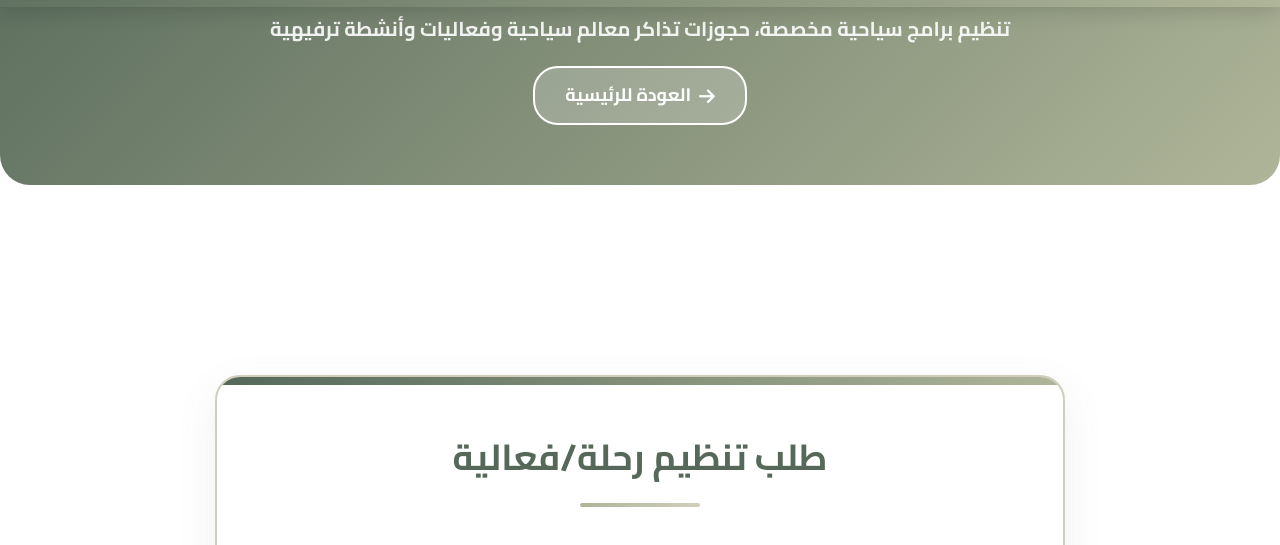
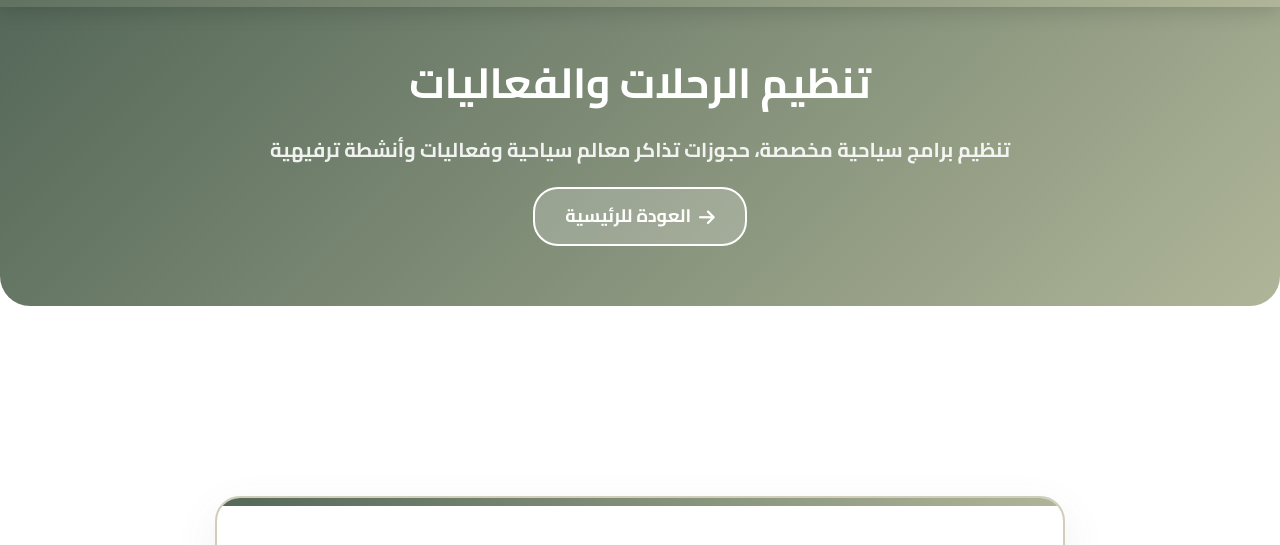
Before and after one commit to abdulrahmanazq8/rt, a plain HTML site: page tours-events.html in a window 1280 px wide. Shown: the part 194-739 px from the top of the page. Drawn offline with Linux system fonts and the light colour scheme.

Commit message:
Update tours-events.html

```diff
--- a/tours-events.html
+++ b/tours-events.html
@@ -37,6 +37,22 @@
             color: var(--olive-dark);
             font-size: 18px;
         }
+
+        /* إصلاح مشكلة العنوان المغطى */
+        body {
+            padding-top: 0;
+        }
+
+        main {
+            padding-top: 120px;
+        }
+
+        .page-header {
+            padding-top: 40px !important; /* تقليل padding-top */
+            margin-top: 0 !important;
+            position: relative;
+            z-index: 1;
+        }
     </style>
 </head>
 <body>
@@ -73,6 +89,8 @@
         </div>
     </header>
 
+    <!-- المحتوى الرئيسي -->
+    <main>
         <!-- محتوى صفحة تنظيم الرحلات -->
         <div class="page-header">
             <h1 class="page-title">تنظيم الرحلات والفعاليات</h1>
@@ -205,6 +223,7 @@
                 </div>
             </div>
         </div>
+    </main>
 
     <!-- الفوتر -->
     <footer class="footer">
@@ -267,6 +286,10 @@
 
         // ===== تهيئة الصفحة عند التحميل =====
         document.addEventListener('DOMContentLoaded', function() {
+            // إضافة مساحة للهيدر لمنع التداخل
+            const headerHeight = document.querySelector('.header').offsetHeight;
+            document.querySelector('main').style.paddingTop = headerHeight + 'px';
+
             // تعيين الحد الأدنى للتاريخ على اليوم الحالي
             const today = new Date().toISOString().split('T')[0];
             const toursStartDate = document.getElementById('toursStartDate');
@@ -373,7 +396,6 @@ ${data.toursSpecialRequests || 'لا توجد تفاصيل إضافية'}
         // ===== إخفاء الهيدر عند التمرير =====
         let lastScrollTop = 0;
         const header = document.querySelector('.header');
-        const banner = document.querySelector('.banner');
 
         window.addEventListener('scroll', function() {
             let scrollTop = window.pageYOffset || document.documentElement.scrollTop;
@@ -382,16 +404,9 @@ ${data.toursSpecialRequests || 'لا توجد تفاصيل إضافية'}
                 // التمرير لأسفل - إخفاء
                 header.style.transform = 'translateY(-100%)';
                 header.style.transition = 'transform 0.3s ease-in-out';
-                if (banner) {
-                    banner.style.transform = 'translateY(-100%)';
-                    banner.style.transition = 'transform 0.3s ease-in-out';
-                }
             } else {
                 // التمرير لأعلى - إظهار
                 header.style.transform = 'translateY(0)';
-                if (banner) {
-                    banner.style.transform = 'translateY(0)';
-                }
             }
             lastScrollTop = scrollTop;
         });
```
Lines whose indentation alone changed are shown as unchanged.
